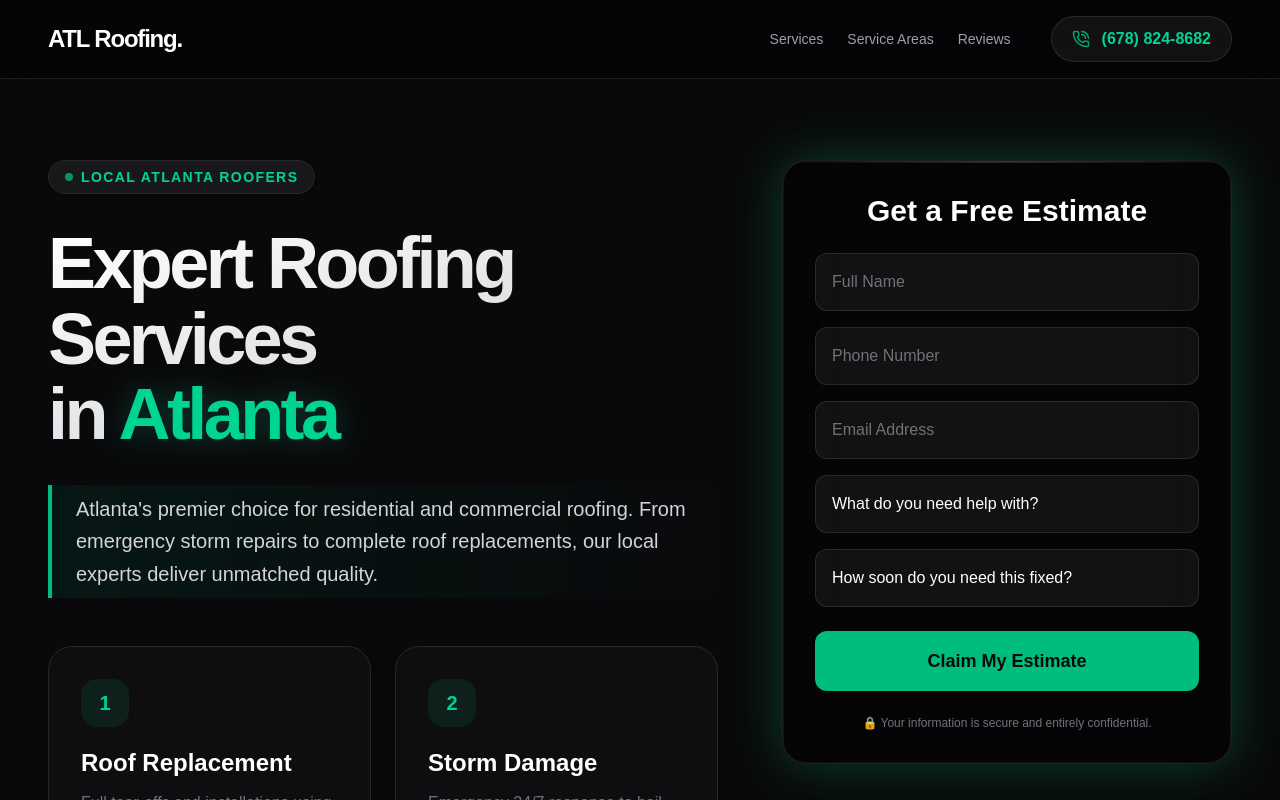
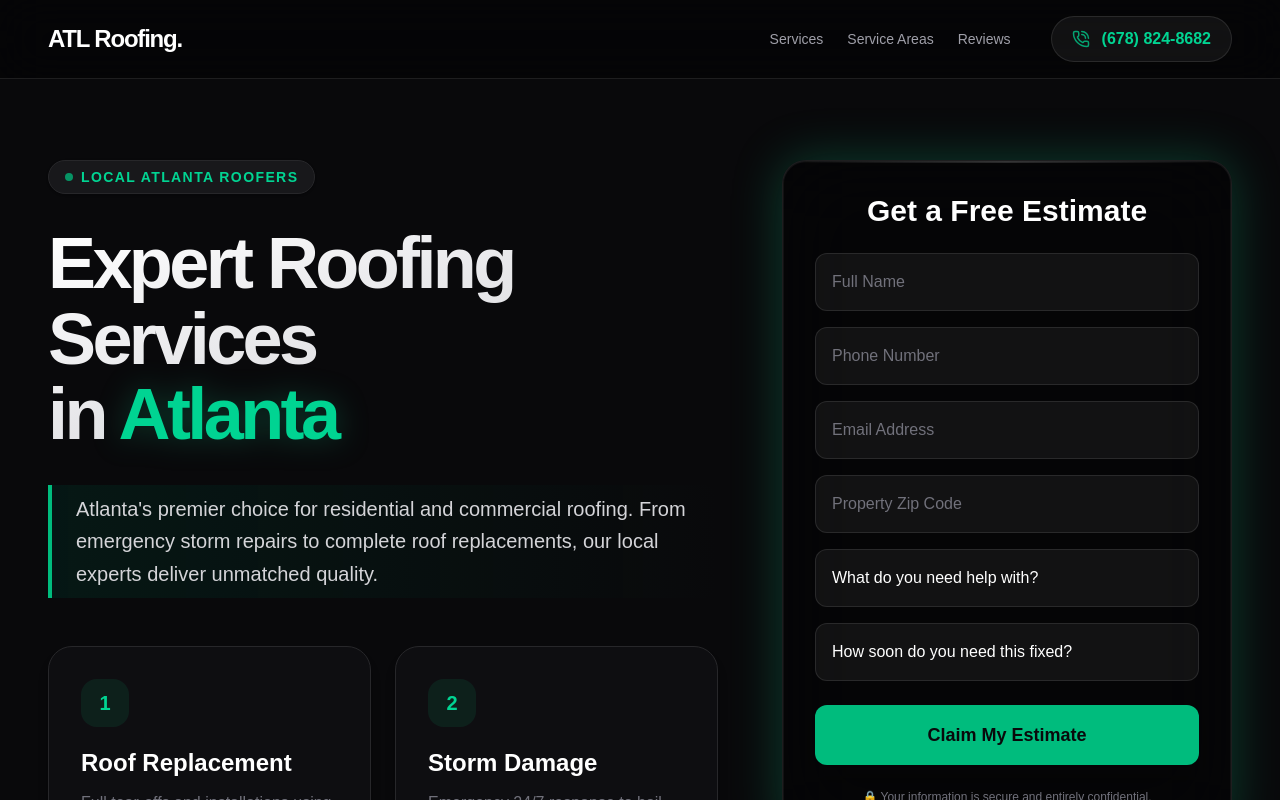
Before and after one commit to Antlo314/rank-and-rent-network, a Next.js app: page /sites/atlantaroofingandsiding.net/atlanta in a window 1280 px wide. Shown: the top 800 px of the page. Built offline with nearby package versions, Linux system fonts and the light colour scheme.

Commit message:
feat: adding zip code intent capture to Lead Form

```diff
--- a/src/app/api/lead/route.ts
+++ b/src/app/api/lead/route.ts
@@ -6,7 +6,8 @@ export async function POST(req: Request) {
     const {
       name, phone, email, domain, locationName,
       serviceType, timeline,
-      incidentType, fault
+      incidentType, fault,
+      zipCode
     } = body;
 
     const botToken = process.env.TELEGRAM_BOT_TOKEN;
@@ -20,7 +21,8 @@ export async function POST(req: Request) {
 
     let message = `🚨 *NEW RANK & RENT LEAD!* 🚨\n\n` +
       `🌐 *Site:* ${domain}\n` +
-      `📍 *Location:* ${locationName || 'Main Page'}\n` +
+      `📍 *Target Route:* ${locationName || 'Main Page'}\n` +
+      `🏠 *User Zip Code:* ${zipCode || 'Not Provided'}\n` +
       `👤 *Name:* ${name}\n` +
       `📞 *Phone:* ${phone}\n` +
       `✉️ *Email:* ${email || 'Not Provided'}\n`;
--- a/src/components/LeadForm.tsx
+++ b/src/components/LeadForm.tsx
@@ -29,7 +29,8 @@ export default function LeadForm({ domain, locationName }: { domain: string, loc
       serviceType: formData.get('serviceType'),
       timeline: formData.get('timeline'),
       incidentType: formData.get('incidentType'),
-      fault: formData.get('fault')
+      fault: formData.get('fault'),
+      zipCode: formData.get('zipCode')
     };
 
     try {
@@ -83,6 +84,9 @@ export default function LeadForm({ domain, locationName }: { domain: string, loc
         </div>
         <div>
           <input type="email" name="email" placeholder="Email Address" className="w-full bg-white/5 border border-white/10 rounded-xl px-4 py-4 text-white placeholder-zinc-500 focus:outline-none focus:border-white/30 transition-colors" />
+        </div>
+        <div>
+          <input required type="text" name="zipCode" placeholder={isInjury ? "Accident Zip Code" : "Property Zip Code"} className="w-full bg-white/5 border border-white/10 rounded-xl px-4 py-4 text-white placeholder-zinc-500 focus:outline-none focus:border-white/30 transition-colors" />
         </div>
 
         {isInjury ? (
```
